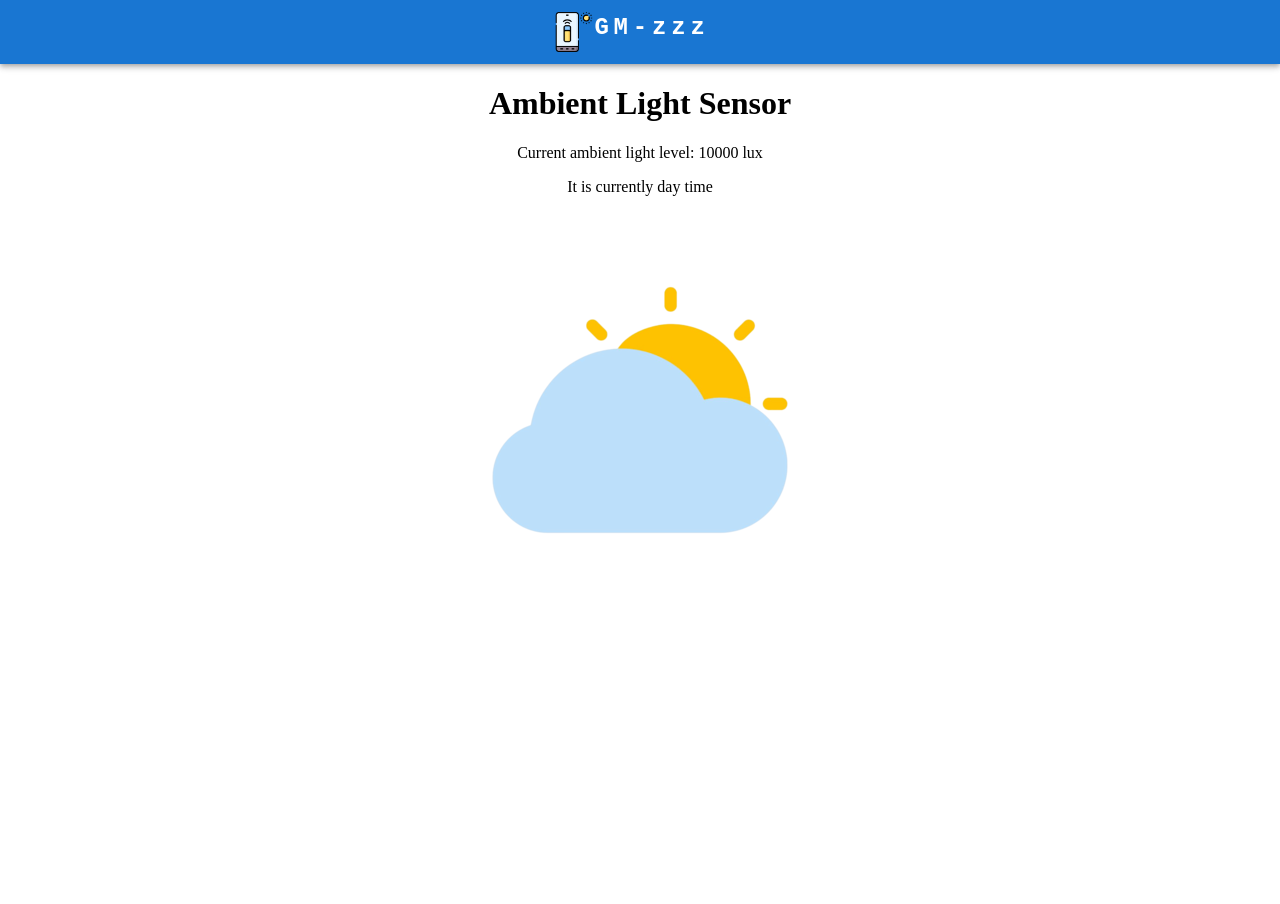
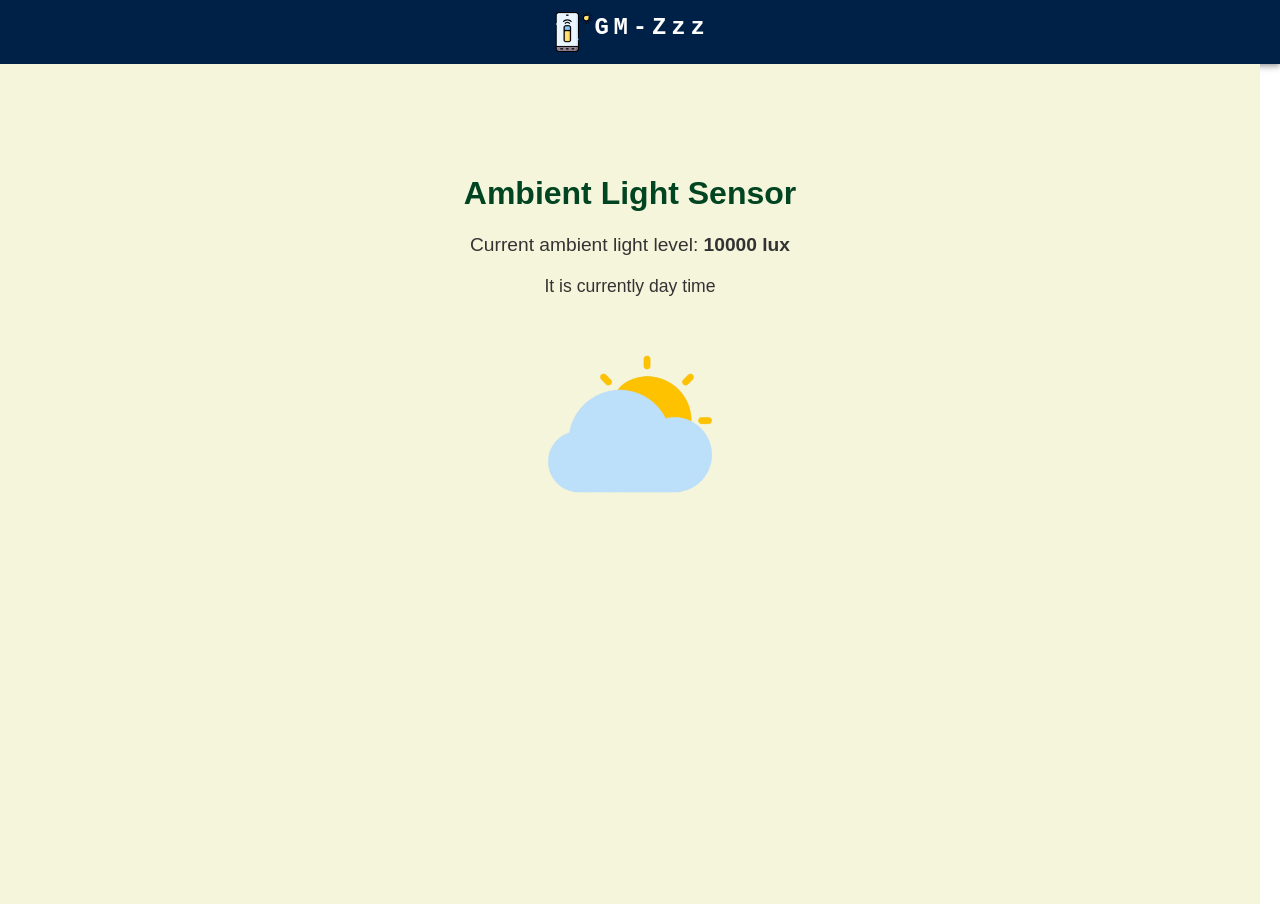
Before and after one commit to AshwinHarikumar/Gm-zzzz, a React (Vite) app: page / in a window 1280 px wide. Before the commit the page ends 800 px from the top, so only its background shows below. Built offline with nearby package versions, Linux system fonts and the light colour scheme; no server answers.

Commit message:
App Colour

```diff
--- a/index.html
+++ b/index.html
@@ -4,7 +4,7 @@
     <meta charset="UTF-8" />
     <link rel="icon" type="image/svg+xml" href="/icon.png" />
     <meta name="viewport" content="width=device-width, initial-scale=1.0" />
-    <title>GM-zzz</title>
+    <title>GM-Zzz</title>
   </head>
   <body>
     <div id="root"></div>
--- a/src/App.jsx
+++ b/src/App.jsx
@@ -3,12 +3,16 @@ import ButtonAppBar from './AppBar'
 import ResponsiveAppBar from './AppBar'
 import Sensor from './sensor'
 
+
+
 function App() {
 
   return (
     <>
+
       <ResponsiveAppBar/>
       <Sensor/>
+
 
     </>
   )
--- a/src/AppBar.jsx
+++ b/src/AppBar.jsx
@@ -7,7 +7,7 @@ import Container from '@mui/material/Container';
 
 function ResponsiveAppBar() {
   return (
-    <AppBar position="static" style={{alignItems:'center',margin:0}}>
+    <AppBar position="static" style={{alignItems:'center',margin:0,backgroundColor:'#002147'}}>
       <Container maxWidth="xl">
         <Toolbar disableGutters>
           <Typography
@@ -34,7 +34,7 @@ function ResponsiveAppBar() {
               }}
               src="/icon.png"
             />
-            GM-zzz
+            GM-Zzz
           </Typography>
 
           <Typography
@@ -61,7 +61,7 @@ function ResponsiveAppBar() {
               }}
               src="/icon.png"
             />
-            GM-zzz
+            GM-Zzz
           </Typography>
         </Toolbar>
       </Container>
--- /dev/null
+++ b/src/Sensor.css
@@ -0,0 +1,52 @@
+.sensor-app {
+    display: flex;
+    flex-direction: column;
+    align-items: center;
+    /* background: linear-gradient(135deg, hsl(187, 72%, 93%), #e1bee7); */
+    background-color: #f5f5dc;
+
+        color: #333;
+    min-height: 100vh;
+    padding: 20px;
+    margin-right: 20px;
+    font-family: Arial, sans-serif;
+  }
+
+  .sensor-header {
+    text-align: center;
+    /* background: linear-gradient(135deg, #e0f7fa, #e1bee7); */
+    padding: 70px;
+    border-radius: 10px;
+    /* box-shadow: 0px 8px 15px rgba(0, 0, 0, 0.1); */
+    width: 150%;
+    max-width: 500px;
+  }
+
+  .title {
+    font-size: 2em;
+    font-weight: bold;
+    color: #014421;
+  }
+
+  .sensor-info {
+    margin-top: 20px;
+  }
+
+  .sensor-reading {
+    font-size: 1.2em;
+    margin: 10px 0;
+  }
+
+  .sensor-reading.unavailable {
+    color: #b71c1c;
+  }
+
+  .daytime-status {
+    margin-top: 20px;
+    font-size: 1.1em;
+  }
+
+  .daytime-image {
+    width: 200px;
+    margin-top: 10px;
+  }
--- a/src/sensor.jsx
+++ b/src/sensor.jsx
@@ -1,6 +1,7 @@
 import React, { useEffect, useState } from 'react';
 import dayImage from '/morning.png';
 import nightImage from '/night.png';
+import './Sensor.css'; // Importing CSS for styling
 
 function Sensor() {
   const [illuminance, setIlluminance] = useState(null);
@@ -29,71 +30,67 @@ function Sensor() {
         sensor.addEventListener('reading', () => {
           const currentReading = sensor.illuminance;
           if (lastReading === null || Math.abs(currentReading - lastReading) < 1000) {
-            console.log(`Ambient light level: ${currentReading} lux`);
             setIlluminance(currentReading);
             determineDaytime(currentReading);
-            sendSensorData(currentReading);
           }
           lastReading = currentReading;
         });
         sensor.start();
       } catch (error) {
         console.error('Error initializing sensor:', error);
-        setIlluminance(getIlluminanceByTime());
-        determineDaytime(getIlluminanceByTime());
+        fallbackIlluminance();
       }
     } else {
-      console.log('Ambient Light Sensor not supported. Mimicking based on time.');
+      fallbackIlluminance();
+    }
+  }, []);
+
+  const fallbackIlluminance = () => {
     const illuminanceByTime = getIlluminanceByTime();
     setIlluminance(illuminanceByTime);
     determineDaytime(illuminanceByTime);
-    }
-  }, []);
+  };
 
   const getIlluminanceByTime = () => {
     const now = new Date();
     const hours = now.getHours();
-
-    if (hours >= 6 && hours < 18) {
-      return 10000;
-    } else if (hours >= 18 && hours < 21) {
-      return 500;
-    } else {
-      return 50;
-    }
+    if (hours >= 6 && hours < 18) return 10000;
+    else if (hours >= 18 && hours < 21) return 500;
+    else return 50;
   };
 
   const determineDaytime = (illuminance) => {
-    if (illuminance > 1000) {
-      setIsDaytime(true);
-    } else {
-      setIsDaytime(false);
-    }
+    setIsDaytime(illuminance > 800);
   };
 
   return (
-    <div className="App">
-      <header className="App-header">
-        <h1>Ambient Light Sensor</h1>
+    <div className="sensor-app">
+      <header className="sensor-header">
+        <h1 className="title">Ambient Light Sensor</h1>
 
+        <div className="sensor-info">
           {illuminance !== null ? (
-          <p>Current ambient light level: {illuminance} lux</p>
+            <p className="sensor-reading">Current ambient light level: <strong>{illuminance} lux</strong></p>
           ) : (
-          <p>Ambient light sensor data is not available.</p>
+            <p className="sensor-reading unavailable">Ambient light sensor data is not available.</p>
           )}
 
-        {location.lat !== null && location.lon !== null && (
-          <p>Location: Latitude {location.lat}, Longitude {location.lon}</p>
-        )}
+          {/* Uncomment to display location */}
+          {/* {location.lat !== null && location.lon !== null && (
+            <p className="location">Location: Latitude {location.lat}, Longitude {location.lon}</p>
+          )} */}
 
           {isDaytime !== null && (
-          <>
-            <p>It is currently {isDaytime ? 'day time' : 'night time'} </p>
-            <br/>
-            <img src={isDaytime ? dayImage : nightImage} alt={isDaytime ? 'Daytime' : 'Nighttime'} />
-          </>
+            <div className="daytime-status">
+              <p>It is currently {isDaytime ? 'day time' : 'night time'}</p>
+              <img
+                className="daytime-image"
+                src={isDaytime ? dayImage : nightImage}
+                alt={isDaytime ? 'Daytime' : 'Nighttime'}
+              />
+            </div>
           )}
-
+        </div>
       </header>
     </div>
   );
```
Lines whose indentation alone changed are shown as unchanged.
